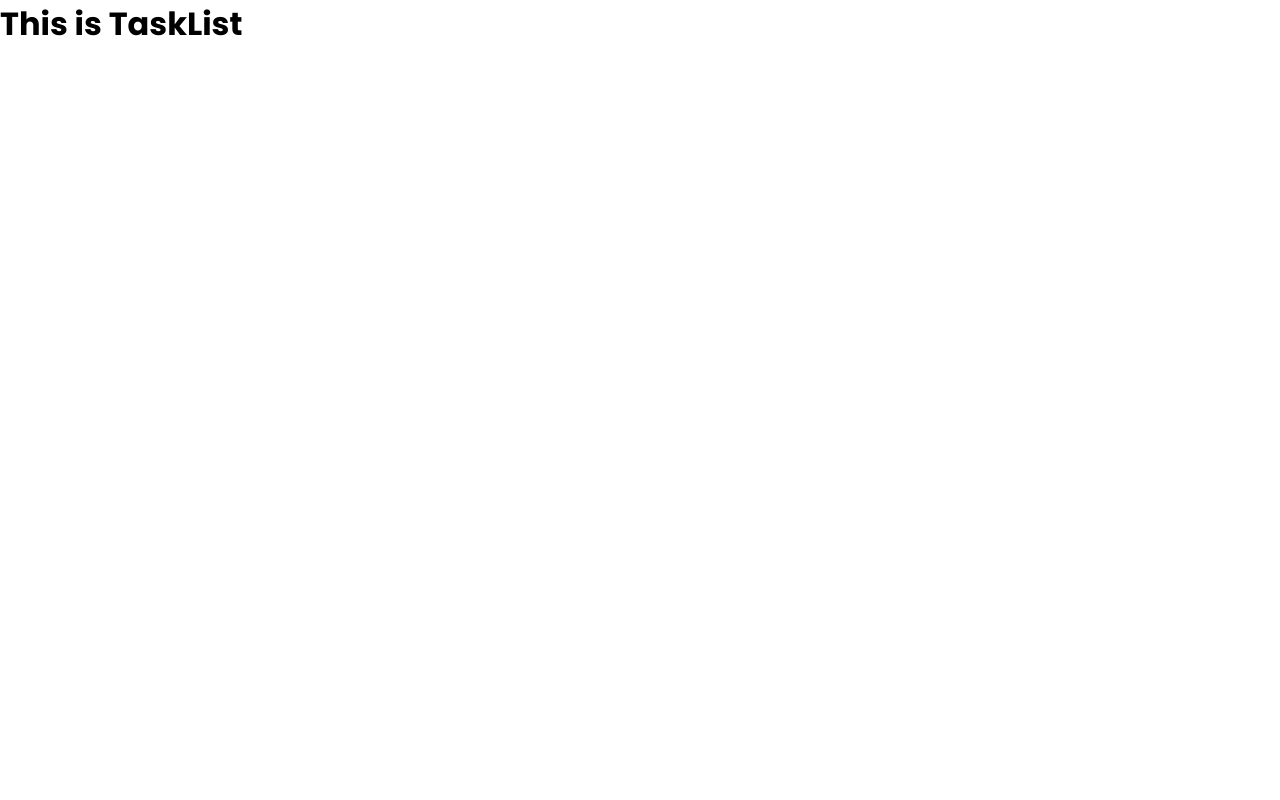
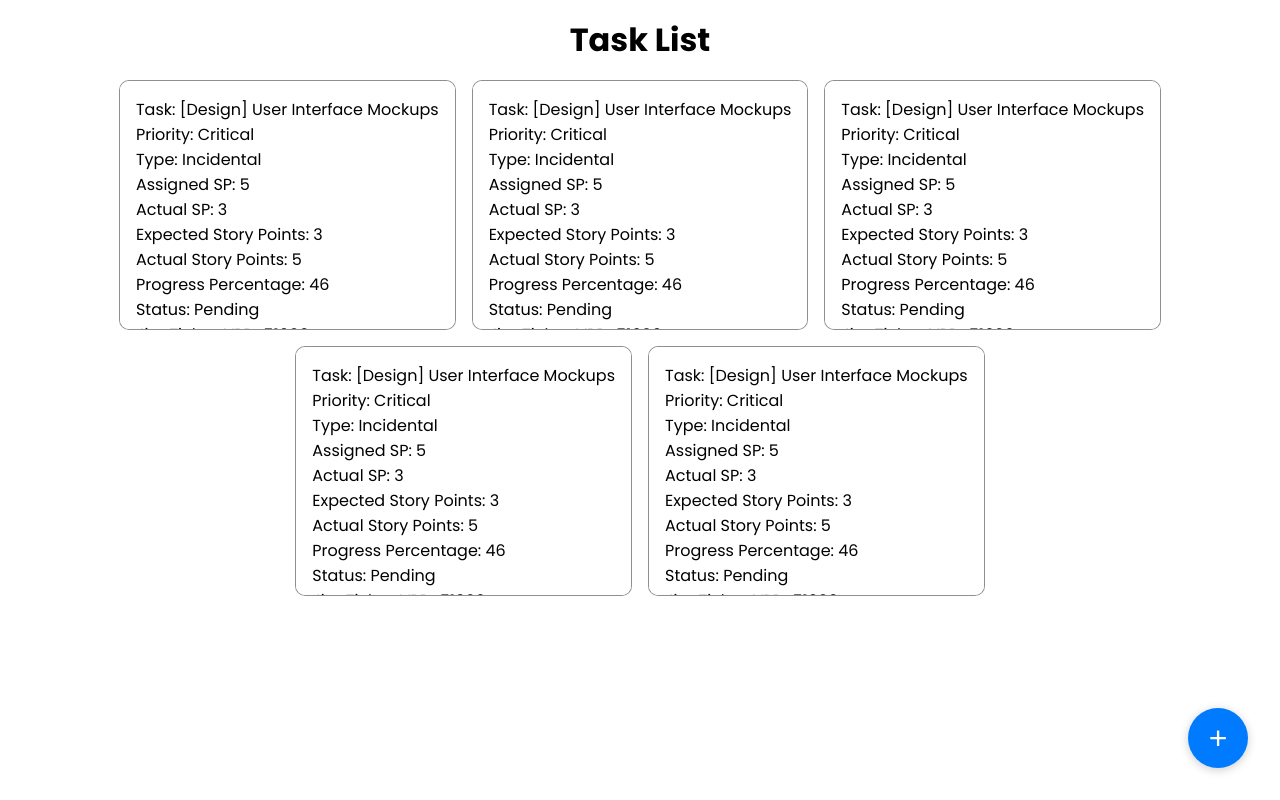
Before and after one commit to S-Gaurisankar/ProgressTracker, a React (Vite) app in the folder client/: page /tasklist in a window 1280 px wide. Built offline with nearby package versions, Linux system fonts and the light colour scheme.

Commit message:
Added the task list page and also added the card component

```diff
--- /dev/null
+++ b/client/src/components/card.jsx
@@ -0,0 +1,51 @@
+import React from "react";
+import styles from "../styles/card.module.css";
+
+const Card = ({ task }) => {
+  return (
+    <div className={styles.cardContainer}>
+      <div>
+        {/* <p>{task.task}</p>
+      <p>{task.priority}</p>
+      <p>{task.type}</p>
+      <p>{task.assigned_sp}</p>
+      <p>{task.actual_sp}</p>
+      <p>{task.expected_story_points}</p>
+      <p>{task.actual_story_points}</p>
+      <p>{task.progress_percentage}</p>
+      <p>{task.status}</p>
+      <p>{task.jira_ticket}</p>
+      <p>{task.due_date}</p> */}
+        <p>Task: [Design] User Interface Mockups</p>
+        <p>Priority: Critical</p>
+        <p>Type: Incidental</p>
+        <p>Assigned SP: 5</p>
+        <p>Actual SP: 3</p>
+        <p>Expected Story Points: 3</p>
+        <p>Actual Story Points: 5</p>
+        <p>Progress Percentage: 46</p>
+        <p>Status: Pending</p>
+        <p>Jira Ticket: VPD-51606</p>
+        <p>Due Date: 2025-05-29</p>
+      </div>
+      <div className={styles.cardButtons}>
+        <button>Edit</button>
+        <button>Delete</button>
+      </div>
+    </div>
+  );
+};
+
+export default Card;
+
+// "task": "[Design] User Interface Mockups",
+// "priority": "Critical",
+// "type": "Incidental",
+// "assigned_sp": 5,
+// "actual_sp": 3,
+// "expected_story_points": 3,
+// "actual_story_points": 5,
+// "progress_percentage": 46,
+// "status": "Pending",
+// "jira_ticket": "VPD-51606",
+// "due_date": "2025-05-29",
--- a/client/src/layouts/taskList.jsx
+++ b/client/src/layouts/taskList.jsx
@@ -1,11 +1,25 @@
-import React from 'react'
+import React from "react";
+import Card from "../components/card";
+import styles from "../styles/taskList.module.css";
 
 const TaskList = () => {
   return (
-    <div>
-        <h1>This is TaskList</h1>
-    </div>
-  )
-}
+    <>
+      <h1 style={{
+        textAlign: "center",
+        marginTop: "1rem" }}>
+          Task List
+      </h1>
+      <div className={styles.taskListContainer}>
+        <Card />
+        <Card />
+        <Card />
+        <Card />
+        <Card />
+      </div>
+      <button className={styles.addButton}>+</button>
+    </>
+  );
+};
 
-export default TaskList
+export default TaskList;
--- /dev/null
+++ b/client/src/styles/card.module.css
@@ -0,0 +1,66 @@
+.cardContainer {
+    background-color: #fff;
+    padding: 1rem;
+    border-radius: 10px;
+    border: 1px solid rgba(0, 0, 0, 0.438);
+    height: 250px;
+    overflow: auto;
+    display: flex;
+    flex-direction: column;
+    justify-content: space-between;
+
+    &::-webkit-scrollbar {
+        width: 8px;
+        border-radius: 10px;
+    }
+
+    &::-webkit-scrollbar-thumb {
+        border-radius: 2px;
+        background-color: #00000017;
+        border-radius: 0 10px 10px 0;
+        display: none;
+    }
+    &::-webkit-scrollbar-thumb:hover {
+        display: block;
+    }
+}
+
+.cardButtons {
+    margin-top: 1rem;
+    display: flex;
+    justify-content: center;
+    gap: 1rem;
+    align-items: center;
+}
+
+.cardButtons button {
+    padding: 0.5rem 1.5rem;
+    border: none;
+    border-radius: 5px;
+    cursor: pointer;
+    font-size: 15px;
+
+    &:first-child {
+        background-color: #fffb00ac;
+        color: #000;
+
+        &:hover {
+            transition: all 0.3s ease-in-out;
+            background-color: #fffb00;
+        }
+    }
+
+    &:nth-child(2) {
+        background-color: #ff0000a2;
+        color: #fff;
+
+        &:hover {
+            transition: all 0.3s ease-in-out;
+            background-color: #ff0000;
+        }
+    }
+}
+
+::-webkit-scrollbar-thumb {
+    background-color: #000;
+}
--- /dev/null
+++ b/client/src/styles/taskList.module.css
@@ -0,0 +1,33 @@
+.taskListContainer {
+    padding: 1rem;
+    display: flex;
+    flex-wrap: wrap;
+    width: 100%;
+    gap: 1rem;
+    justify-content: center;
+    align-items: center;
+}
+
+.addButton {
+    position: fixed;
+    bottom: 2rem;
+    right: 2rem;
+    width: 60px;
+    height: 60px;
+    border-radius: 50%;
+    background-color: #007bff;
+    color: white;
+    border: none;
+    font-size: 2rem;
+    cursor: pointer;
+    box-shadow: 0 2px 10px rgba(0, 0, 0, 0.2);
+    display: flex;
+    align-items: center;
+    justify-content: center;
+    transition: transform 0.2s ease;
+}
+
+.addButton:hover {
+    transform: scale(1.1);
+    background-color: #0056b3;
+}
```
